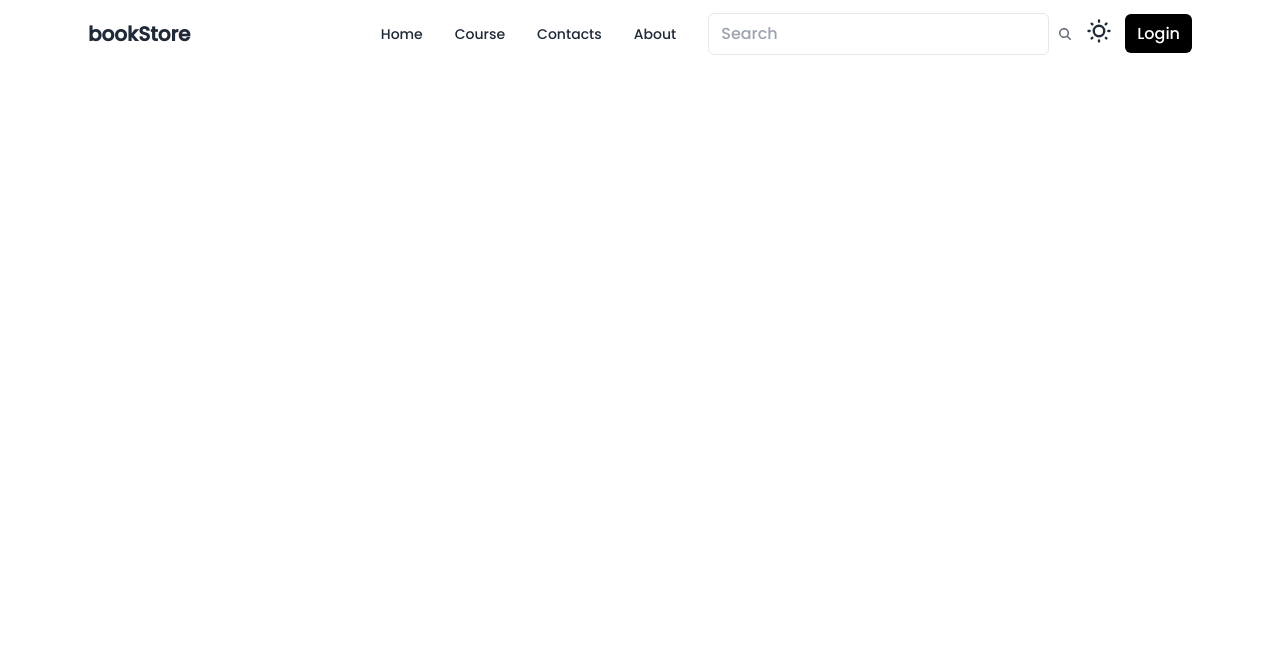
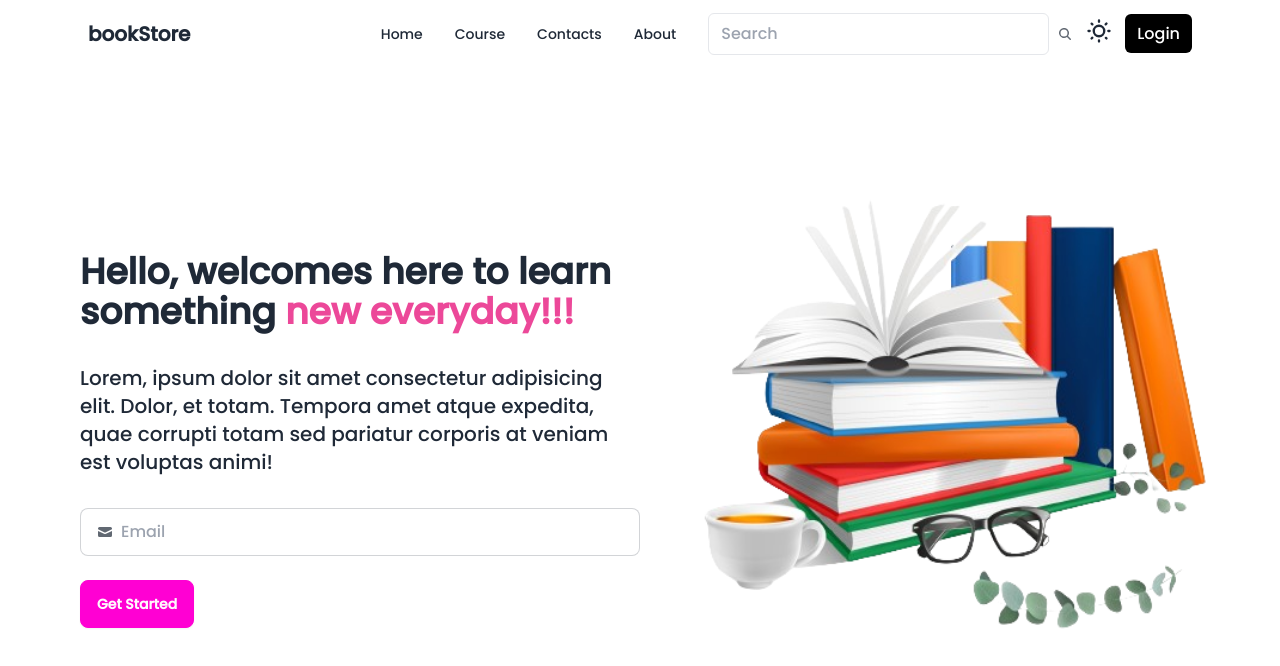
Before and after one commit to gaurav31120/MERN-bookstore, a React (Vite) app in the folder Frontend/: page / in a window 1280 px wide. Shown: the top 666 px of the page. Built offline with nearby package versions, Linux system fonts and the light colour scheme.

Commit message:
4 creating the banner

```diff
--- a/Frontend/src/App.jsx
+++ b/Frontend/src/App.jsx
@@ -1,11 +1,15 @@
 // import React from 'react'
 
-import Navbar from "./components/Navbar"
+import Navbar from "./components/Navbar";
+import Banner from "./components/Banner";
 
 function App() {
   return (
-   <Navbar />
-  )
+    <>
+      <Navbar />
+      <Banner />
+    </>
+  );
 }
 
-export default App
+export default App;
--- /dev/null
+++ b/Frontend/src/components/Banner.jsx
@@ -0,0 +1,45 @@
+// import React from "react";
+import banner from "../../public/Banner.png";
+function Banner() {
+  return (
+    <>
+      <div className=" max-w-screen-2xl container mx-auto md:px-20 px-4 flex flex-col md:flex-row my-10">
+        <div className="w-full order-2 md:order-1 md:w-1/2 mt-12 md:mt-36">
+          <div className="space-y-8">
+            <h1 className="text-2xl md:text-4xl font-bold">
+              Hello, welcomes here to learn something{" "}
+              <span className="text-pink-500">new everyday!!!</span>
+            </h1>
+            <p className="text-sm md:text-xl">
+              Lorem, ipsum dolor sit amet consectetur adipisicing elit. Dolor,
+              et totam. Tempora amet atque expedita, quae corrupti totam sed
+              pariatur corporis at veniam est voluptas animi!
+            </p>
+            <label className="input input-bordered flex items-center gap-2">
+              <svg
+                xmlns="http://www.w3.org/2000/svg"
+                viewBox="0 0 16 16"
+                fill="currentColor"
+                className="w-4 h-4 opacity-70"
+              >
+                <path d="M2.5 3A1.5 1.5 0 0 0 1 4.5v.793c.026.009.051.02.076.032L7.674 8.51c.206.1.446.1.652 0l6.598-3.185A.755.755 0 0 1 15 5.293V4.5A1.5 1.5 0 0 0 13.5 3h-11Z" />
+                <path d="M15 6.954 8.978 9.86a2.25 2.25 0 0 1-1.956 0L1 6.954V11.5A1.5 1.5 0 0 0 2.5 13h11a1.5 1.5 0 0 0 1.5-1.5V6.954Z" />
+              </svg>
+              <input type="text" className="grow" placeholder="Email" />
+            </label>
+          </div>
+          <button className="btn mt-6 btn-secondary">Get Started</button>
+        </div>
+        <div className=" order-1 w-full mt-20 md:w-1/2">
+          <img
+            src={banner}
+            className="md:w-[550px] md:h-[460px] md:ml-12"
+            alt=""
+          />
+        </div>
+      </div>
+    </>
+  );
+}
+
+export default Banner;
```
Also changed, not shown: Frontend/public/Banner.png (added).
